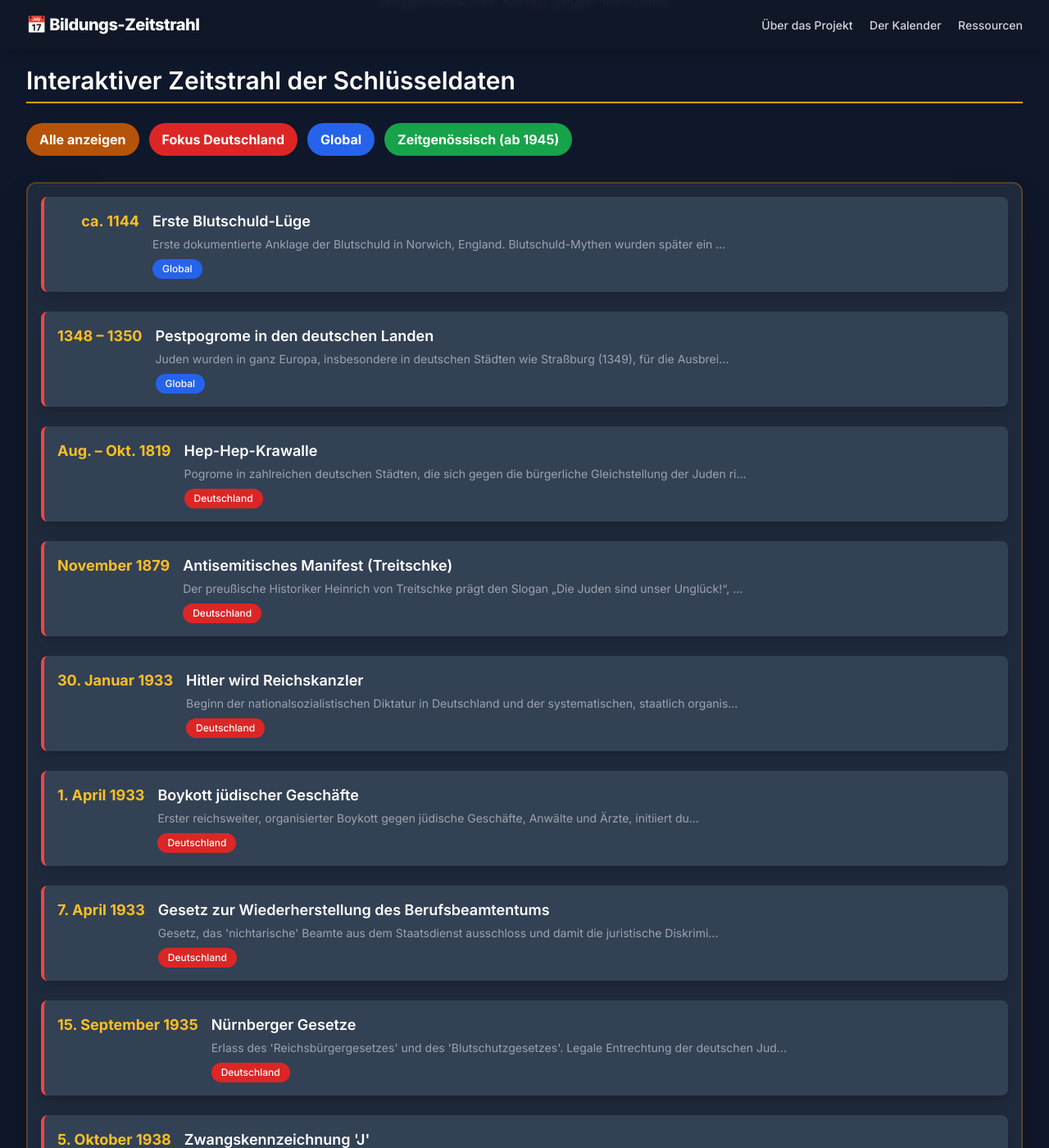
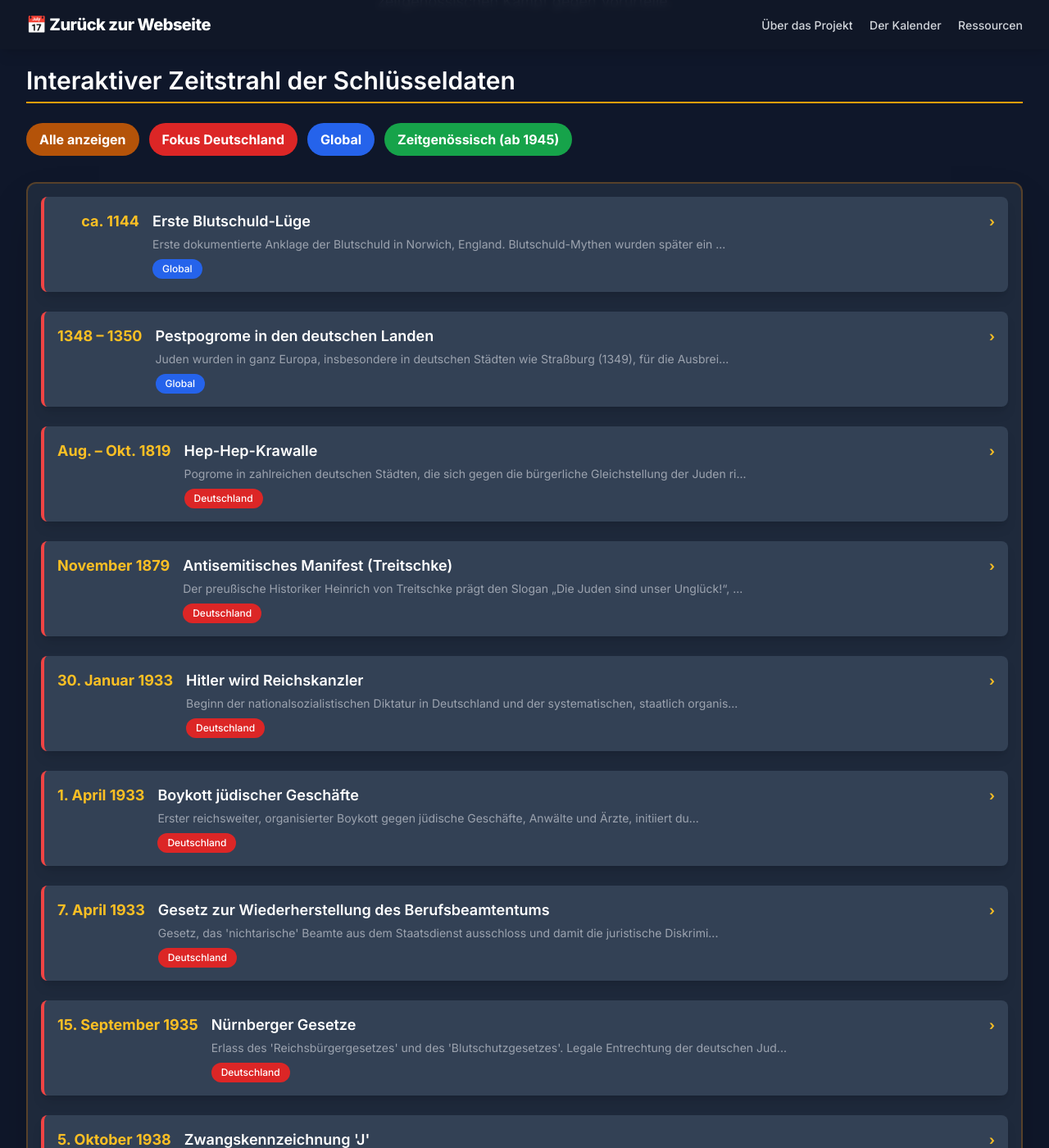
Before and after one commit to bga-luebeck/bga-luebeck.github.io, a Jekyll site: the page built from calendar.html, in a window 1280 px wide and 1400 px high, scrolled down 308 px. Shown: the whole window at 82% size. Built offline with Jekyll 4.4.1, drawn with Linux system fonts in a browser that asks for light colours; nearby versions of some CDN libraries; some of the changed lines change nothing that is shown.

```diff
--- a/calendar.html
+++ b/calendar.html
@@ -67,7 +67,7 @@
         <div class="max-w-7xl mx-auto px-4 sm:px-6 lg:px-8 py-4 flex justify-between items-center">
             <h1 class="text-xl font-extrabold text-white tracking-tight">
                 <a href="/" class="hover:text-amber-500 transition duration-300">
-                    <span class="text-amber-400">📅</span> Bildungs-Zeitstrahl
+                    <span class="text-amber-400">📅</span> Zurück zur Webseite
                 </a>
             </h1>
             <nav class="space-x-4">
@@ -198,7 +198,7 @@
     const API_URL = `https://generativelanguage.googleapis.com/v1beta/models/gemini-2.5-flash-preview-09-2025:generateContent?key=${API_KEY}`;
     const SYSTEM_INSTRUCTION = "Du bist ein historischer Analytiker, spezialisiert auf die Geschichte des Antisemitismus und seine moderne Relevanz. Antworte in klarem, sachlichem Deutsch. Dein Ziel ist es, historische Zusammenhänge respektvoll und lehrreich zu erklären. Die Antwort sollte kurz und auf den Punkt sein (max. 4 Sätze).";
 
-    // --- TIMELINE DATA (UPDATED to include specific months/days and correct order) ---
+    // --- TIMELINE DATA (UPDATED to remove brittle sort function) ---
     const timelineData = [
         // --- Historische Daten (Global & Vornationalstaatlich) ---
         { title: "Erste Blutschuld-Lüge", date: "ca. 1144", context: "Erste dokumentierte Anklage der Blutschuld in Norwich, England. Blutschuld-Mythen wurden später ein zentrales Element antisemitischer Propaganda in Europa.", tags: ["global", "history"] },
@@ -220,13 +220,7 @@
         { title: "Anschlag auf die Synagoge in Halle", date: "9. Oktober 2019", context: "Rechtsextremistisch motivierter Anschlag auf die Synagoge in Halle (Saale) am Feiertag Jom Kippur. Zwei Menschen wurden außerhalb des Geländes ermordet.", tags: ["germany", "contemporary"] },
         { title: "Hamas-Angriff und Anstieg der Vorfälle", date: "7. Oktober 2023", context: "Angriff der Hamas auf Israel, der weltweit – und insbesondere in Deutschland – zu einem massiven und teils gewalttätigen Anstieg antisemitischer Vorfälle, Demonstrationen und Straftaten führte.", tags: ["global", "contemporary"] },
         { title: "Brandanschlag auf die Synagoge Oldenburg", date: "5. April 2024", context: "Versuchter Brandanschlag auf die Synagoge in Oldenburg. Ein Beispiel für die fortwährende Bedrohung jüdischer Einrichtungen in Deutschland.", tags: ["germany", "contemporary"] }
-    ].sort((a, b) => {
-        // Simple sort function by year/date for display order
-        // This logic is simple and works for the current format, but relies on string comparison.
-        const dateA = a.date.split(' ').pop();
-        const dateB = b.date.split(' ').pop();
-        return dateA.localeCompare(dateB);
-    });
+    ]; // Sortierung entfernt, da die manuelle Sortierung bereits chronologisch ist und die automatische Sortierung zu Fehlern führte.
 
     let currentEvent = null; // Variable to store the currently opened event for LLM context
 
@@ -326,7 +320,7 @@
         document.getElementById('btn-comparative').onclick = () => generateLlmInsight('comparative');
     }
 
-    // Hauptfunktion zum Rendern des Zeitstrahls (UPDATED to display full date)
+    // Hauptfunktion zum Rendern des Zeitstrahls (Optimeirt für stabile DOM-Erstellung)
     function renderTimeline(filterTag = 'all') {
         const container = document.getElementById('timeline-container');
         container.innerHTML = '';
@@ -360,22 +354,30 @@
             const cardHtml = `
                 <div class="event-card bg-slate-700 p-4 rounded-lg shadow-lg flex items-start space-x-4 border-l-4 ${event.tags.includes('contemporary') ? 'border-green-500' : 'border-red-500'}">
                     <div class="flex-shrink-0 min-w-[100px] text-right">
-                        <!-- GEÄNDERT: Zeigt jetzt das vollständige Datum an -->
                         <span class="text-lg font-bold text-amber-400">${event.date}</span>
                     </div>
                     <div class="flex-grow">
-                        <h4 class="text-lg font-semibold text-white">${event.title}</h4>
+                        <div class="flex justify-between items-center">
+                            <h4 class="text-lg font-semibold text-white">${event.title}</h4>
+                            <!-- Visueller Klick-Hinweis -->
+                            <span class="text-amber-400 font-bold ml-4">›</span>
+                        </div>
                         <p class="text-gray-400 text-sm mt-1">${event.context.substring(0, 100)}...</p>
                         <span class="text-xs font-medium mt-2 inline-block py-1 px-3 rounded-full ${tagColor} text-white">${tagLabel}</span>
                     </div>
                 </div>
             `;
 
-            const cardElement = document.createElement('div');
-            cardElement.innerHTML = cardHtml;
-            cardElement.firstChild.addEventListener('click', () => showEventDetails(event));
+            // ROBUSTE ELEMENT-ERSTELLUNG:
+            // Wir verwenden einen temporären Container und querySelector, um das Haupt-Element zuverlässig zu extrahieren.
+            const tempWrapper = document.createElement('div');
+            tempWrapper.innerHTML = cardHtml;
+            const clickableCard = tempWrapper.querySelector('.event-card'); // Sicherstellen, dass das DIV und nicht ein Textknoten genommen wird.
 
-            container.appendChild(cardElement);
+            if (clickableCard) {
+                clickableCard.addEventListener('click', () => showEventDetails(event));
+                container.appendChild(clickableCard);
+            }
         });
     }
 
```
